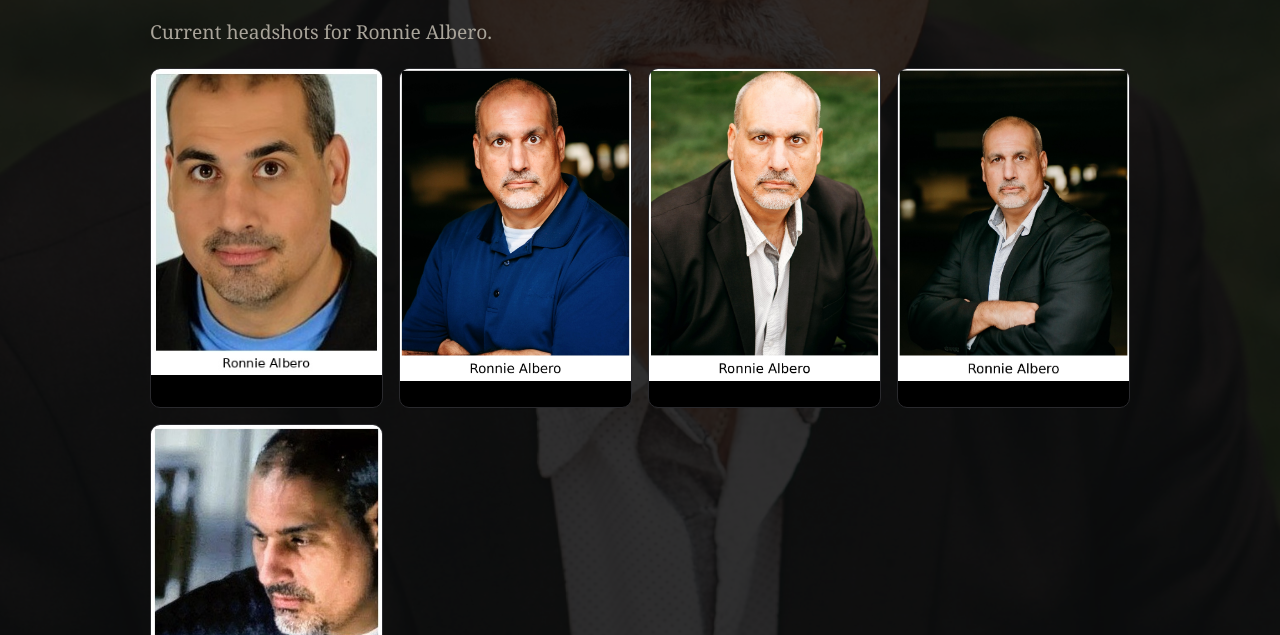
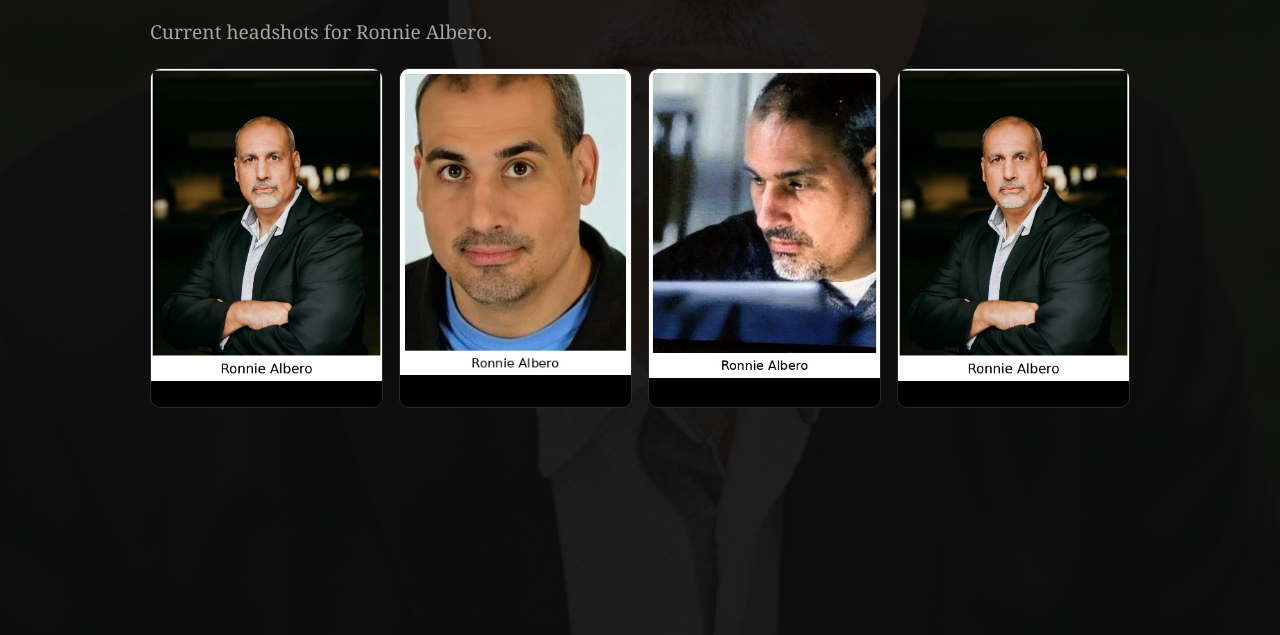
Before and after one commit to RonnieAlbero/RonnieAlbero.github.io, a plain HTML site: page index.html in a window 1280 px wide. Both pictures are taken after a click on the button "PHOTOS". Shown: the part 165-800 px from the top of the page. Drawn offline with Linux system fonts and the light colour scheme.

Commit message:
Reorder Photos gallery and fade background images

```diff
--- a/index.html
+++ b/index.html
@@ -23,7 +23,7 @@
 
   /* ---------- HERO ---------- */
   .hero{position:relative;min-height:100vh;min-height:100svh;display:flex;flex-direction:column;overflow:hidden}
-  .hero img.bg{position:absolute;inset:0;width:100%;height:100%;object-fit:cover;object-position:center 22%;opacity:.9}
+  .hero img.bg{position:absolute;inset:0;width:100%;height:100%;object-fit:cover;object-position:center 22%;opacity:.65}
   .hero .shade{position:absolute;inset:0;background:linear-gradient(to top,rgba(13,13,15,.96) 0%,rgba(13,13,15,.45) 42%,rgba(13,13,15,.25) 100%)}
   .hero .content{position:relative;z-index:2;margin-top:auto;padding:2.2rem 1.4rem 4rem;text-align:right}
   .tagline{letter-spacing:.35em;font-size:.78rem;color:var(--gold);text-transform:uppercase;font-family:Arial,Helvetica,sans-serif}
@@ -42,7 +42,7 @@
   /* ---------- PANELS ---------- */
   .panel{display:none;position:relative;min-height:100vh;padding:1.4rem 1.2rem 3rem}
   .panel.open{display:block}
-  .panel .bgimg{position:fixed;inset:0;width:100%;height:100%;object-fit:cover;opacity:.14;z-index:0}
+  .panel .bgimg{position:fixed;inset:0;width:100%;height:100%;object-fit:cover;opacity:.07;z-index:0}
   .panel .inner{position:relative;z-index:1;max-width:980px;margin:0 auto}
   .backbtn{
     display:inline-block;font-family:Arial,Helvetica,sans-serif;font-size:.95rem;letter-spacing:.1em;
@@ -158,13 +158,11 @@
     <h2>Headshots</h2>
     <p class="big" style="color:var(--muted);margin-bottom:1.2rem">Current headshots for Ronnie Albero.</p>
     <div class="gallery">
+      <img src="headshot-11-portrait.jpg" alt="Ronnie Albero headshot">
       <img src="headshot-5-portrait.jpg" alt="Ronnie Albero headshot">
-      <img src="headshot-8-portrait.jpg" alt="Ronnie Albero headshot">
-      <img src="headshot-9-portrait.jpg" alt="Ronnie Albero headshot">
+      <img src="headshot-profile-portrait.jpg" alt="Ronnie Albero headshot">
       <img src="headshot-11-portrait.jpg" alt="Ronnie Albero headshot">
-            <img src="headshot-profile-portrait.jpg" alt="Ronnie Albero headshot">
-    </div>
-  </div>
+              </div>
 </section>
 
 <!-- ============ AGENT ============ -->
```
